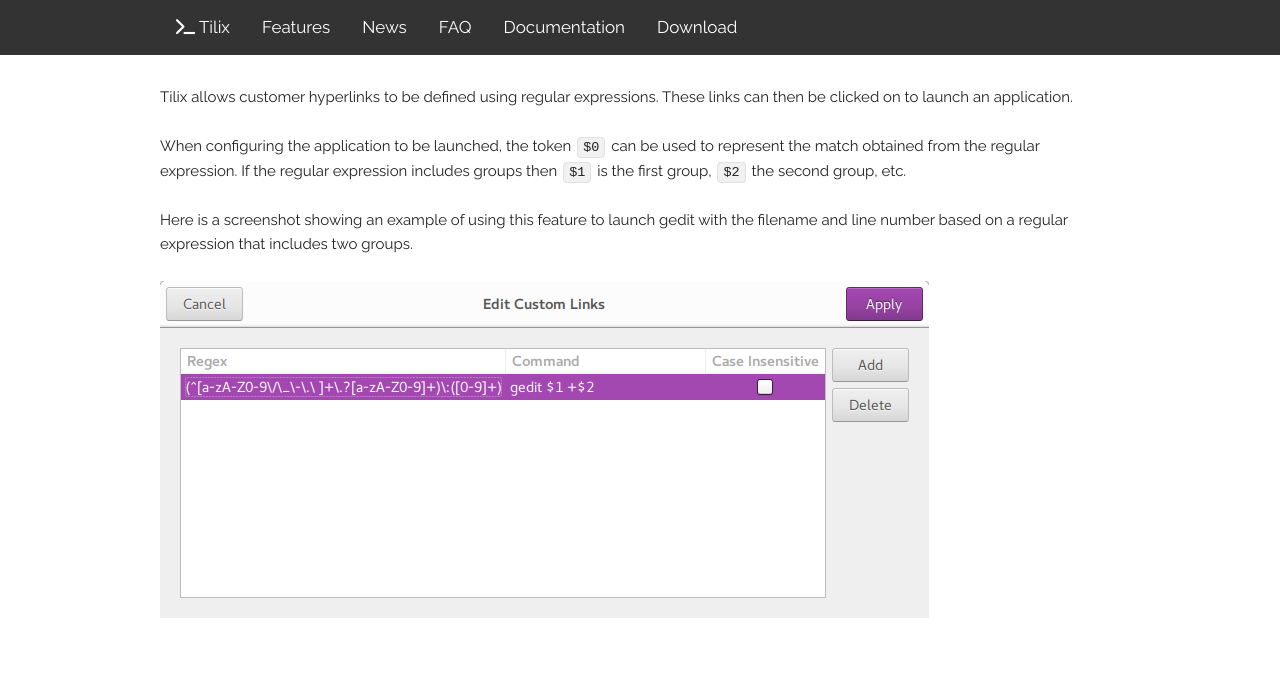
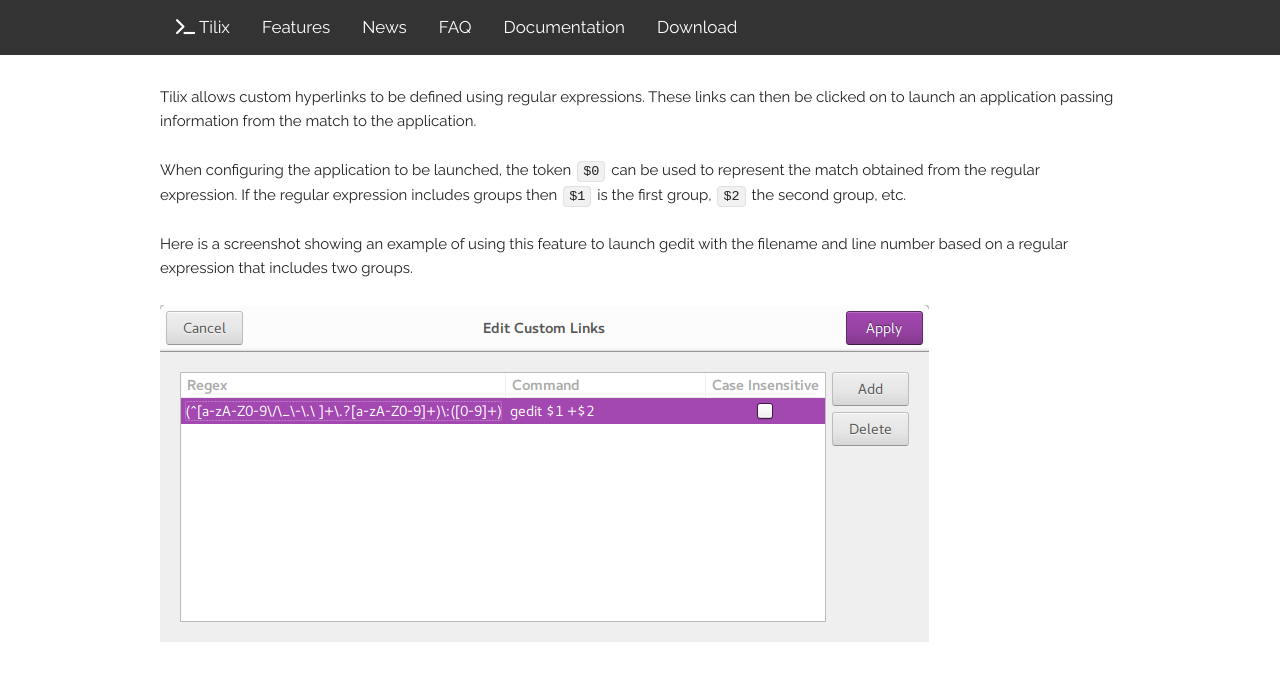
Before and after one commit to gnunn1/tilix-web, a Jekyll site: the page built from _manual/customlinks.md, in a window 1280 px wide. Shown: the top 681 px of the page. Built offline with Jekyll 4.4.1, drawn with Linux system fonts in a browser that asks for light colours; nearby versions of some CDN libraries.

Commit message:
Fix typos

````diff
--- a/_manual/customlinks.md
+++ b/_manual/customlinks.md
@@ -3,7 +3,7 @@
 id: customlinks
 layout: default
 ---
-Tilix allows customer hyperlinks to be defined using regular expressions. These links can then be clicked on to launch an application.
+Tilix allows custom hyperlinks to be defined using regular expressions. These links can then be clicked on to launch an application passing information from the match to the application.
 
 When configuring the application to be launched, the token ```$0``` can be used to represent the match obtained from the regular expression. If the regular expression includes groups then ```$1``` is the first group, ```$2``` the second group, etc.
 
````
